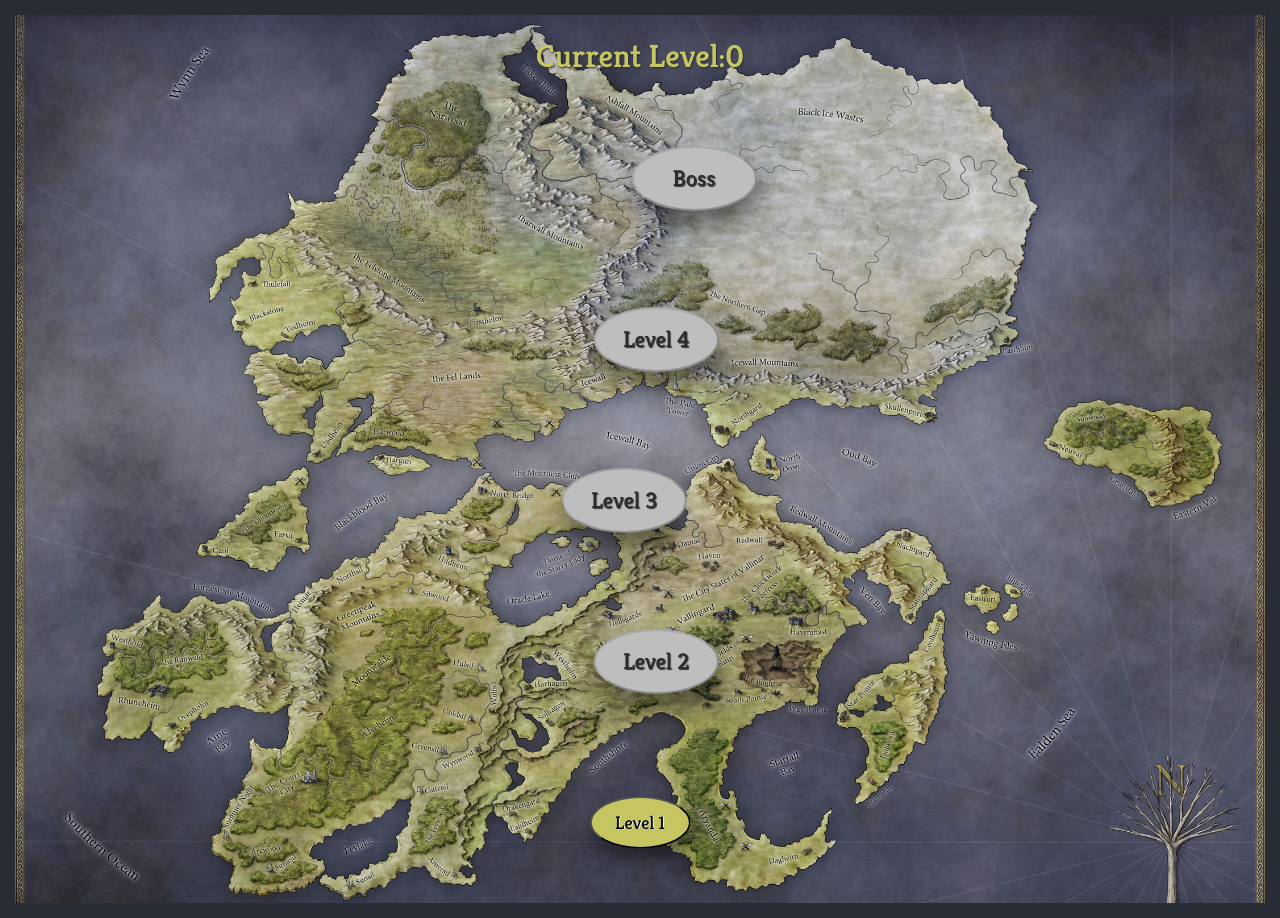
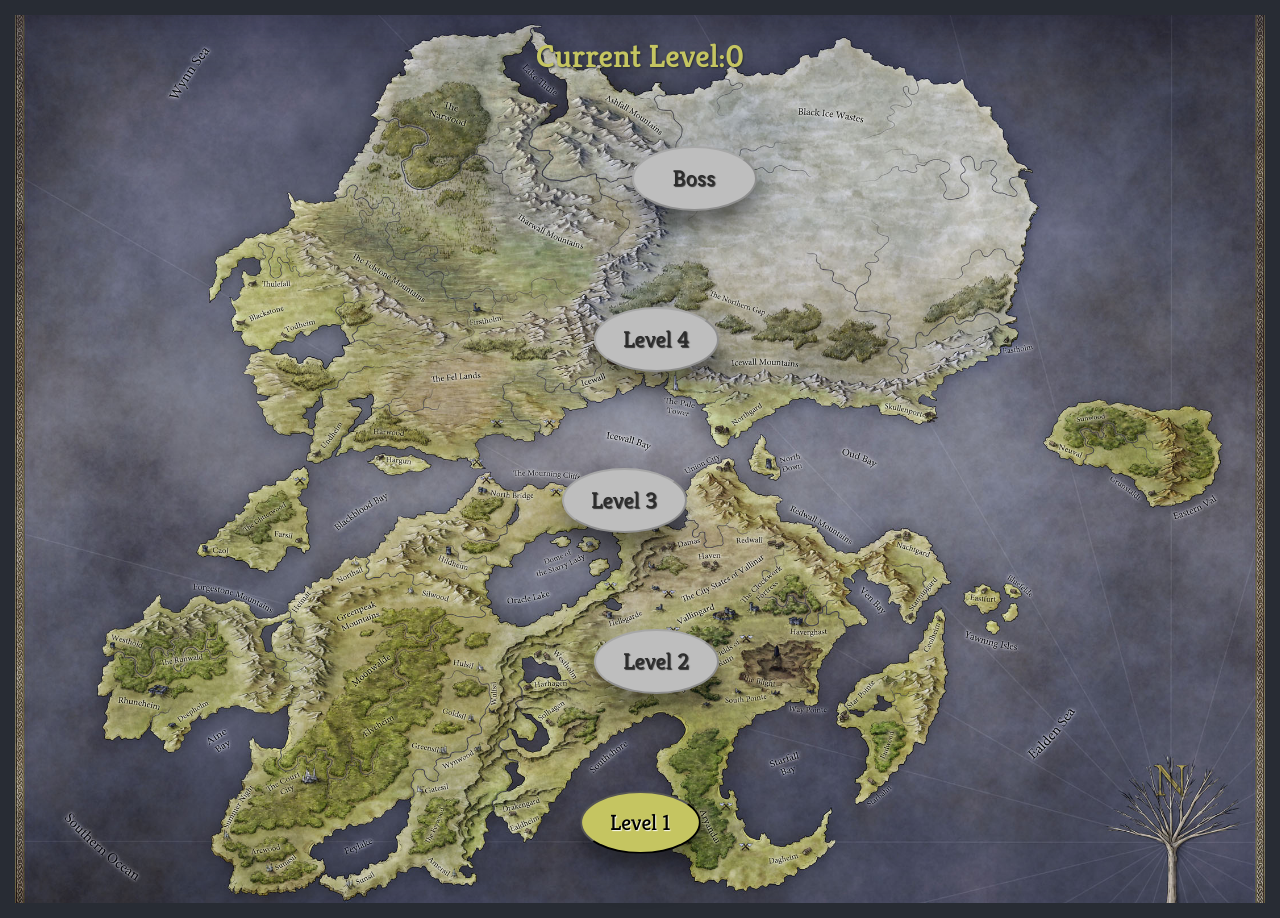
Before and after one commit to dankarger/mid-project-game, a React (Create React App) app: page /game in a window 1280 px wide. Built offline with nearby package versions, Linux system fonts and the light colour scheme.

Commit message:
add spring animation to mapPage 2

```diff
--- a/src/componenets/utility/Button/Button.css
+++ b/src/componenets/utility/Button/Button.css
@@ -69,7 +69,7 @@ button, h1, h2 {
     filter:brightness(120%) ;
     background: rgb(98, 98, 69);
     color:#c5c561;
-    transform: scale(1.2);
+    /*transform: scale(1.2);*/
     animation: none;
 }
 
--- a/src/pages/MapPage/MapPage.jsx
+++ b/src/pages/MapPage/MapPage.jsx
@@ -15,7 +15,8 @@ const MapPage =({callback})=> {
 
     const styles = useSpring({
         loop:true,
-        config:{config:config.slow},
+
+        config:{config:config.molasses,duration:1000},
         to:{scale:0.8},
         from:{scale:1.1}
     })
```
